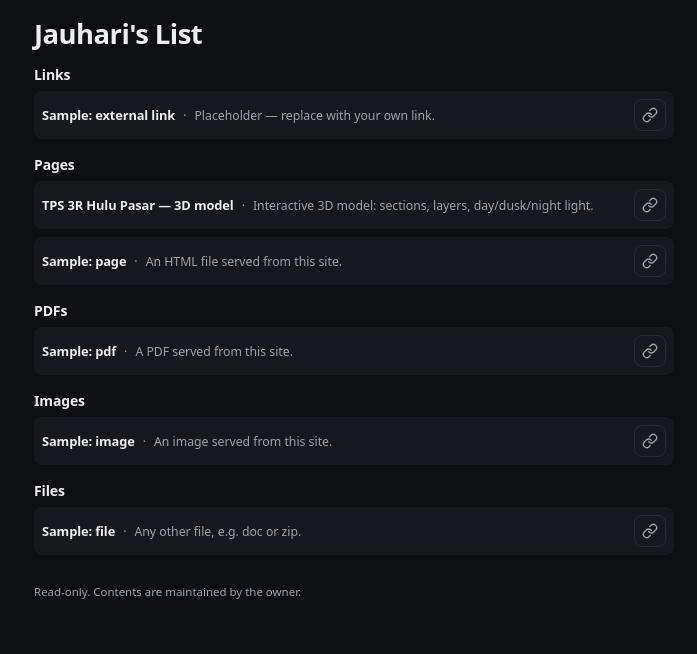
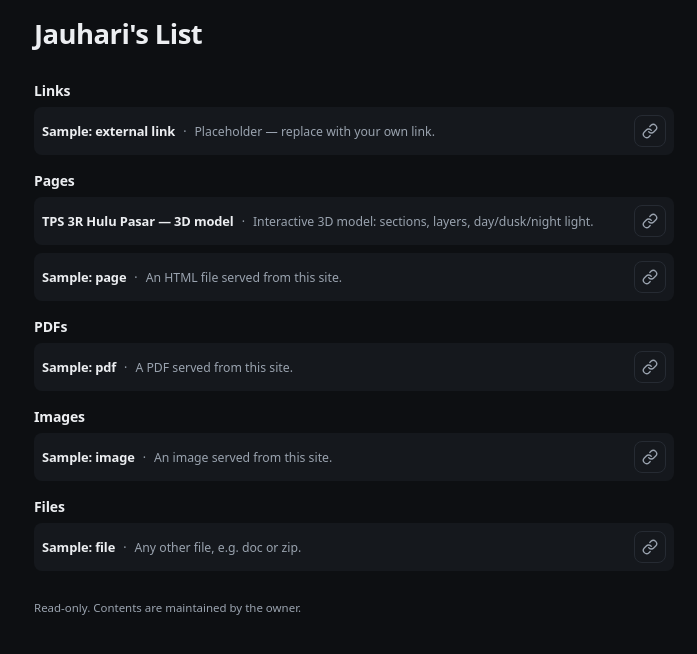
Before and after one commit to raeirie/list, a plain HTML site: page index.html in a window 1280 px wide. Shown: the whole page, without its empty margins (98-795 px from the left). Drawn offline with Linux system fonts and the light colour scheme.

Commit message:
Give the title more room above the list
The header's bottom padding was a single section-gap (16px), which left the
first group sitting close enough to the wordmark to read as part of the title
block. Doubling it to two section-gaps separates the page heading from the
content it introduces.

Verified by serving the repo over http and measuring with CDP at 1280px: the
gap from the wordmark's bottom edge to the first group went from 16px to 32px,
and the header's computed padding-bottom reads 32px.

```diff
--- a/styles.css
+++ b/styles.css
@@ -58,7 +58,7 @@ body {
 /* --- header ------------------------------------------------------------- */
 
 .site-header {
-  padding-block: calc(var(--section-gap) * 1.2) var(--section-gap);
+  padding-block: calc(var(--section-gap) * 1.2) calc(var(--section-gap) * 2);
 }
 
 .wordmark {
```
